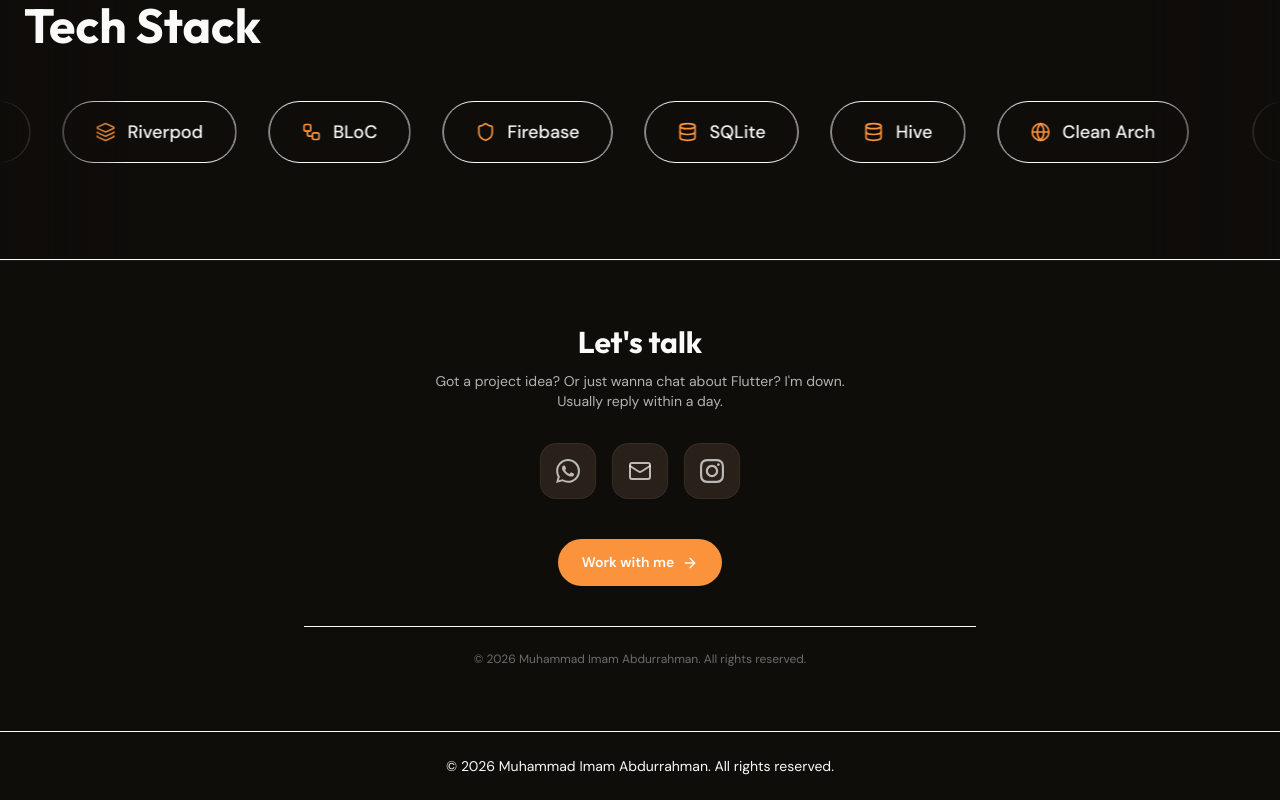
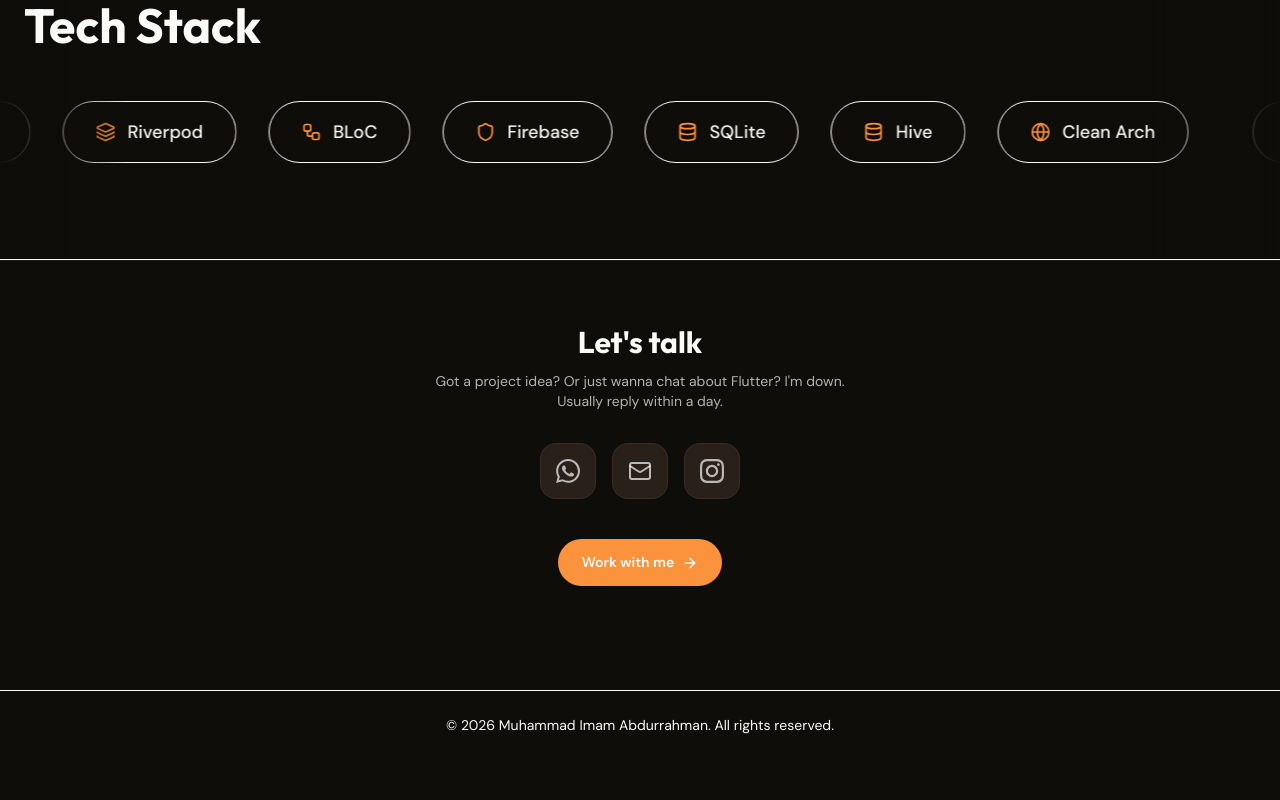
Before and after one commit to imamabdurrahmann/portfolio, a Next.js app: page / in a window 1280 px wide. Shown: the part 1872-2672 px from the top of the page. After the commit the page ends 2631 px from the top, so only its background shows below. Built offline with nearby package versions, Linux system fonts and the light colour scheme.

Commit message:
fix: remove duplicate copyright footer in contact section

```diff
--- a/src/components/Contact.tsx
+++ b/src/components/Contact.tsx
@@ -68,12 +68,6 @@
           </Link>
         </div>
 
-        {/* Copyright */}
-        <div className="text-center pt-6 border-t border-border/50">
-          <p className="text-foreground/40 text-xs">
-            &copy; {new Date().getFullYear()} Muhammad Imam Abdurrahman. {t("footer.copyright")}
-          </p>
-        </div>
       </div>
     </footer>
   );
```
